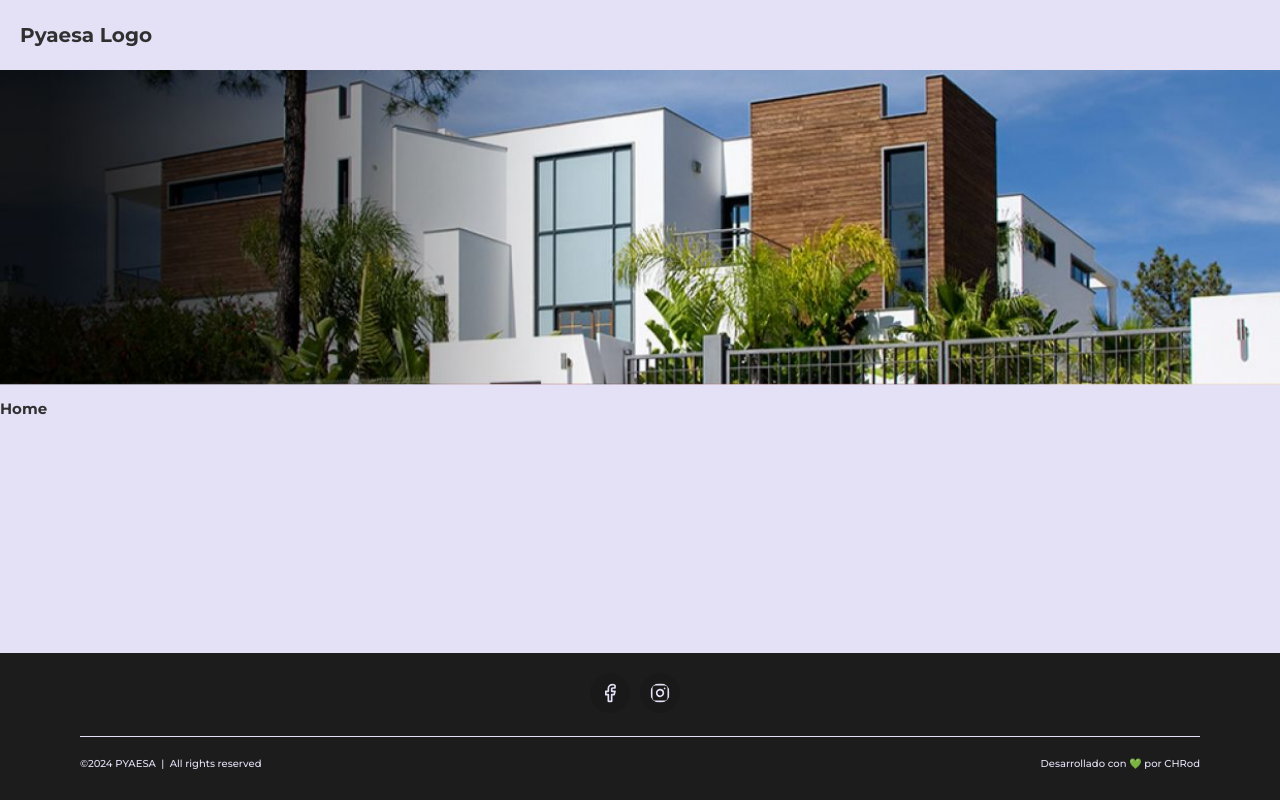
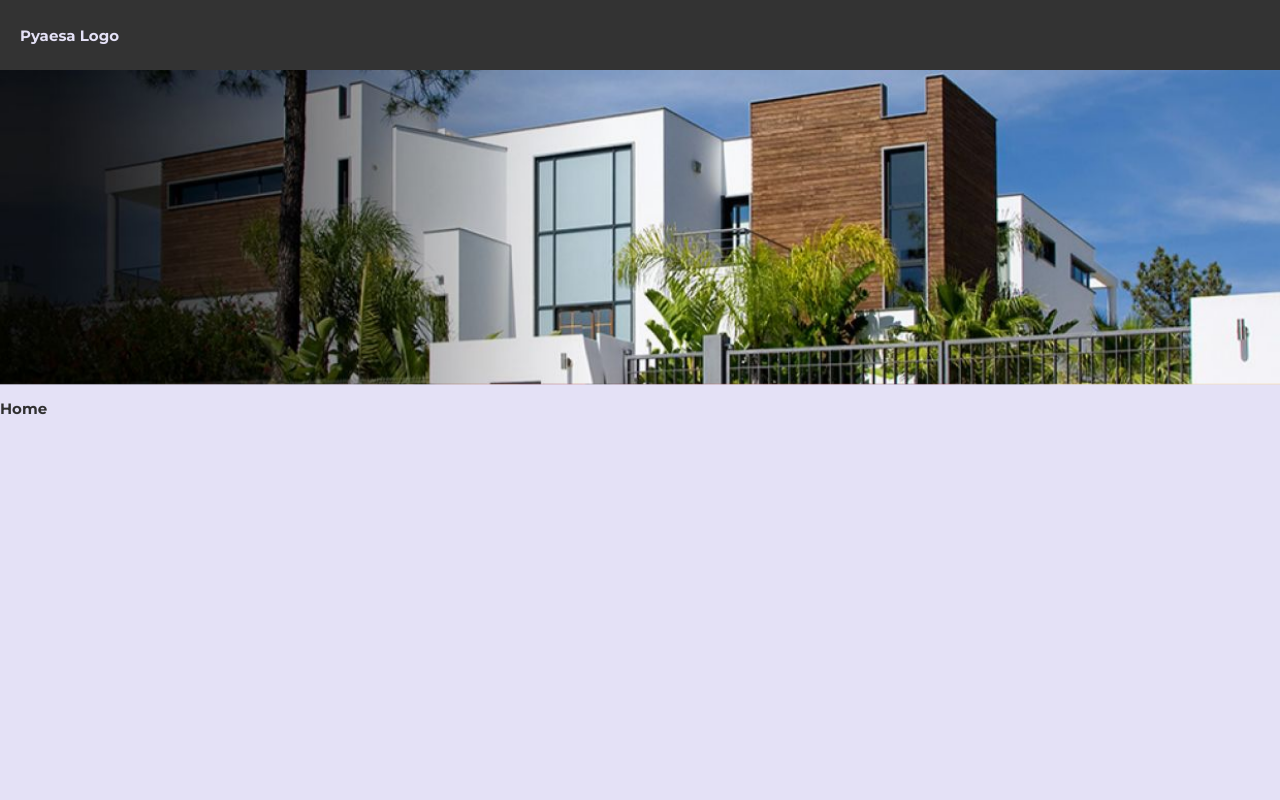
Before and after one commit to aztecstudio/pyaesa-website, a Next.js app: page / in a window 1280 px wide. Shown: the top 800 px of the page. Built offline with nearby package versions, Linux system fonts and the light colour scheme.

Commit message:
Updating layout

```diff
--- a/src/app/layout.js
+++ b/src/app/layout.js
@@ -24,7 +24,7 @@ export default function RootLayout({ children }) {
 					<Menu />
 				</ContextProvider>
 				<Hero />
-				{children}
+				<main>{children}</main>
 				<Footer />
 			</body>
 		</html>
--- a/src/components/shared/Footer/Footer.module.scss
+++ b/src/components/shared/Footer/Footer.module.scss
@@ -1,10 +1,6 @@
 .Footer {
-  position: fixed;
-  bottom: 0;
-  left: 0;
-  right: 0;
   padding: 2rem;
-  background-color: #1c1c1d;
+  background-color: $color-secondary;
   color: $color-primary;
 
   &__socialMedia {
--- a/src/components/shared/Header/Header.module.scss
+++ b/src/components/shared/Header/Header.module.scss
@@ -1,16 +1,26 @@
 .Header {
+  position: fixed;
+  top: 0;
+  width: 100%;
   height: 70px;
+  background-color: $color-secondary;
+  color: $color-primary;
+  z-index: 9;
+
+  &__navbar {
+    height: 100%;
     display: flex;
     justify-content: space-between;
     align-items: center;
-  margin: 0 2rem;
+    padding: 0 2rem;
+
 
     button {
       height: 3.6rem;
       background: transparent;
 
       svg {
-      color: $text-color;
+        color: $color-primary;
       }
 
       &:hover {
@@ -24,3 +34,4 @@
       }
     }
   }
+}
--- a/src/components/shared/Header/index.js
+++ b/src/components/shared/Header/index.js
@@ -13,10 +13,12 @@ export const Header = () => {
 
 	return (
 		<header className={styles.Header}>
-			<h1>Pyaesa Logo</h1>
-			<button onClick={handleMenu}>
-				<Menu />
-			</button>
+			<nav className={styles.Header__navbar}>
+				<h1>Pyaesa Logo</h1>
+				<button onClick={handleMenu}>
+					<Menu />
+				</button>
+			</nav>
 		</header>
 	);
 };
--- a/src/components/shared/Hero/Hero.module.scss
+++ b/src/components/shared/Hero/Hero.module.scss
@@ -1,14 +1,10 @@
 .Hero {
   height: auto;
+  margin-top: 70px;
 
-  div {
-    position: relative;
-    height: 100%;
-
-    img {
-      width: 100%;
-      height: auto;
-      object-fit: cover;
-    }
+  img {
+    width: 100%;
+    height: auto;
+    object-fit: cover;
   }
 }
--- a/src/components/shared/Hero/index.js
+++ b/src/components/shared/Hero/index.js
@@ -20,7 +20,6 @@ export const Hero = () => {
 			>
 				{[1, 2, 3, 4].map(slide => (
 					<SwiperSlide key={`slide-${slide}`}>
-						<div>
 						<Image
 							src={`/images/slide-${slide}.jpg`}
 							alt={`Slide-${slide} image`}
@@ -28,7 +27,6 @@ export const Hero = () => {
 							height={304}
 							priority
 						/>
-						</div>
 					</SwiperSlide>
 				))}
 			</Swiper>
--- a/src/components/shared/Menu/Menu.module.scss
+++ b/src/components/shared/Menu/Menu.module.scss
@@ -1,9 +1,9 @@
 .Menu {
-  position: absolute;
-  top: 68px;
-  height: 100vh;
+  position: fixed;
+  height: 100%;
   width: 100%;
-  background-color: $color-primary;
+  background-color: $color-secondary;
+  color: $color-primary;
   box-shadow: 0 4px 8px rgba(0, 0, 0, 0.2);
   transform: translateX(-100%);
   transition: transform .5s ease-in-out;
@@ -25,6 +25,7 @@
 
         a {
           display: block;
+          color: $color-primary;
 
           &:hover {
             width: 100%;
--- a/src/scss/_variables.scss
+++ b/src/scss/_variables.scss
@@ -1,7 +1,8 @@
 $color-primary: #e4e1f6;
-$color-secondary: #13111a;
+$color-secondary: #333333;
 $border-color: #302c3f;
 $text-color: #303030;
 $gradient: linear-gradient(270deg, #669bbc, #c1121f);
 $main-contrast: #c1121f;
 $shadow: rgba(0, 0, 0, 0.1);
+$shadow-3: rgba(0, 0, 0, 0.3);
--- a/src/scss/globals.scss
+++ b/src/scss/globals.scss
@@ -1,6 +1,7 @@
 @import 'variables.scss';
 
 body {
+  box-sizing: border-box;
   margin: 0;
   padding: 0;
   background: $color-primary;
@@ -9,6 +10,10 @@ body {
 
 html {
   font-size: 62.5%;
+}
+
+main {
+  min-height: 100vh;
 }
 
 button {
```
Lines whose indentation alone changed are shown as unchanged.
